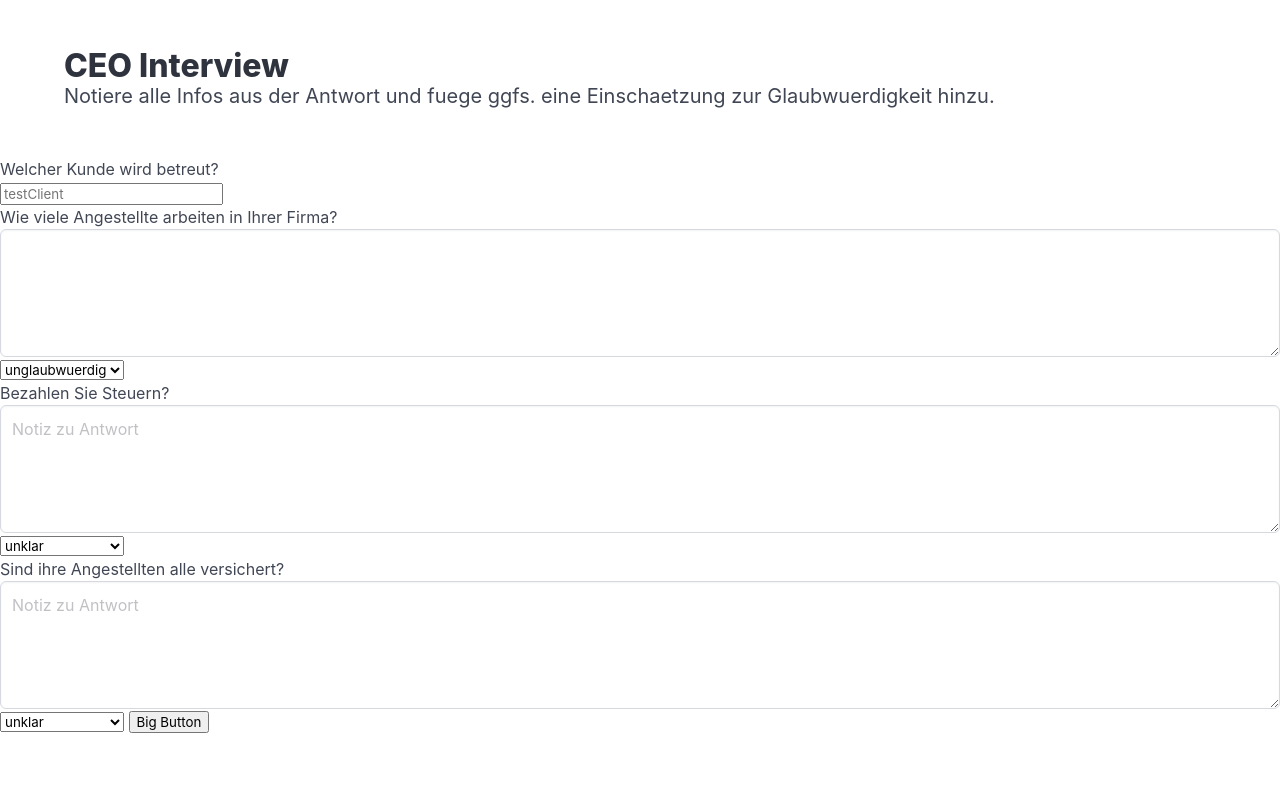
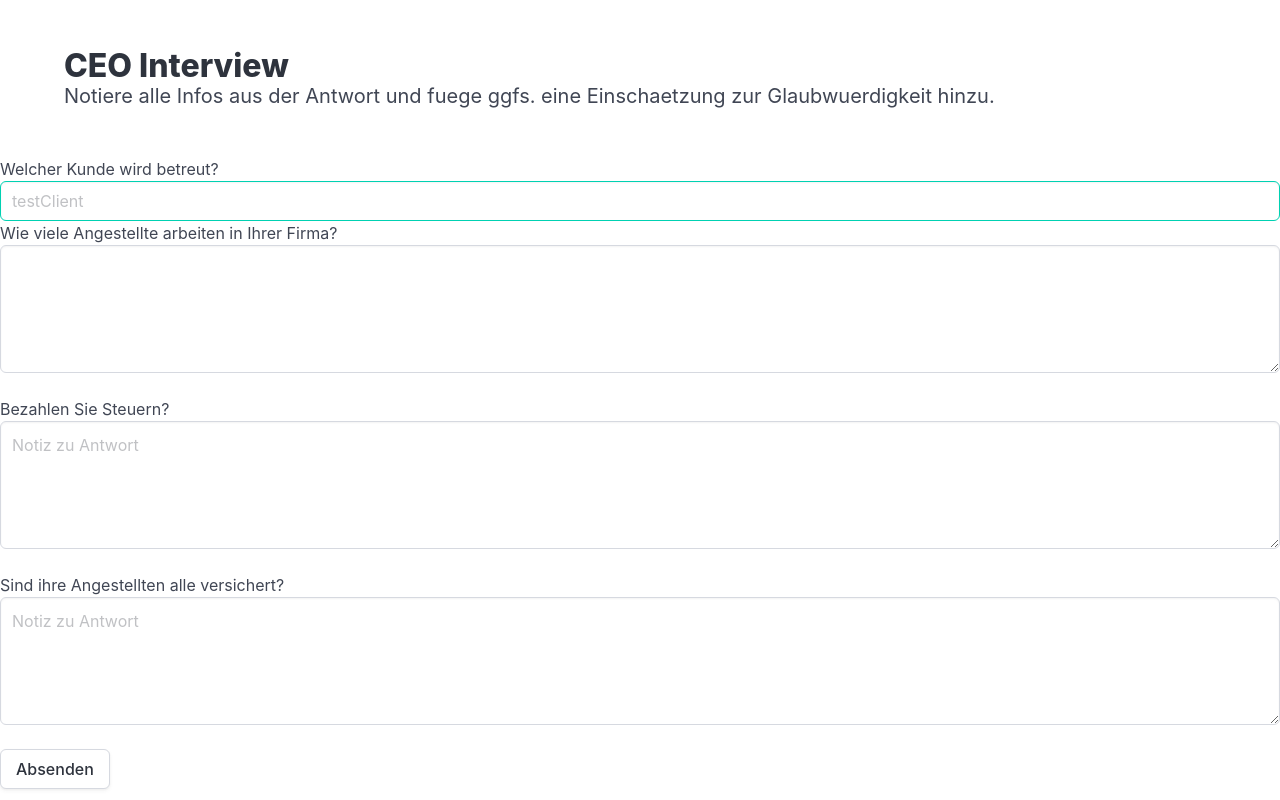
Before and after one commit to dusk-and-dawn/ISO_app, a Flask app: page /about in a window 1280 px wide. Run offline with Flask 3, Linux system fonts and the light colour scheme.

Commit message:
update for presentation

```diff
--- a/app.py
+++ b/app.py
@@ -1,7 +1,7 @@
 from flask import Flask, render_template, url_for, request
 from datetime import datetime
 import pymongo
-from db import to_db
+from db import to_db, get_from_db, clean_house
 
 app = Flask(__name__)
 
@@ -23,7 +23,8 @@ def about():
 
 @app.route('/admin', methods= ('POST', 'GET'))
 def admin():
-    return render_template('admin.html')
+    clientinfo = get_from_db('CEO Interview')
+    return render_template('admin.html', clientinfo = clientinfo)
 
 if __name__ == '__main__':
     app.run(debug=True)
--- a/templates/about.html
+++ b/templates/about.html
@@ -22,39 +22,25 @@
             <form method="post">
                 <box>
                 <div>Welcher Kunde wird betreut?</div>
-                <input class ='text' name="client" placeholder="testClient"> </input>
+                <input class ='input is-primary' name="client" placeholder="testClient"> </input>
                 </box>
                 <br>
                 <box>
                 <div>Wie viele Angestellte arbeiten in Ihrer Firma?</div>
                 <textarea class ='textarea' type="text" name="Q1" placeholder="Notiz zu Antwort"> </textarea>
-                <select name="Glaubhaftigkeit">
-                    <option value="unglaubwuerdig">unglaubwuerdig</option>
-                    <option value="glaubwuerdig">glaubwuerdig</option>
-                    <option value="unklar">unklar</option>
-                </select>
                 </box>
             <br>
                 <box>
                 <div>Bezahlen Sie Steuern?</div>
                 <textarea class ='textarea' type="text" name="Q2" placeholder="Notiz zu Antwort"></textarea>
-                <select name="Glaubhaftigkeit">
-                    <option value="unklar">unklar</option>
-                    <option value="unglaubwuerdig">unglaubwuerdig</option>
-                    <option value="glaubwuerdig">glaubwuerdig</option>
-                </select>
                 </box>
             <br>
                 <box>
                 <div>Sind ihre Angestellten alle versichert?</div>
                 <textarea class ='textarea' type="text" name="Q3" placeholder="Notiz zu Antwort"></textarea>
-                <select name="Glaubhaftigkeit">
-                    <option value="unklar">unklar</option>
-                    <option value="unglaubwuerdig">unglaubwuerdig</option>
-                    <option value="glaubwuerdig">glaubwuerdig</option>
-                </select>
                 </box>
-                <input type="submit" value="Big Button">
+            <br>
+                <input class='button' type="submit" value="Absenden">
             </form>
 
         </section>
--- a/templates/admin.html
+++ b/templates/admin.html
@@ -14,4 +14,10 @@
     <h2 class = 'subtitle'>
         Hier gibt es all die gesammelten Infos in einer Uebersicht.
     </h2>
+    <ul>
+        {% for element in clientinfo %}
+        <li>{{ element }}</li>
+        {% endfor %}
+    </ul>
 </body>
+</html>
```
Also changed, not shown: db.py (+6 -4 lines), 1 other file.
